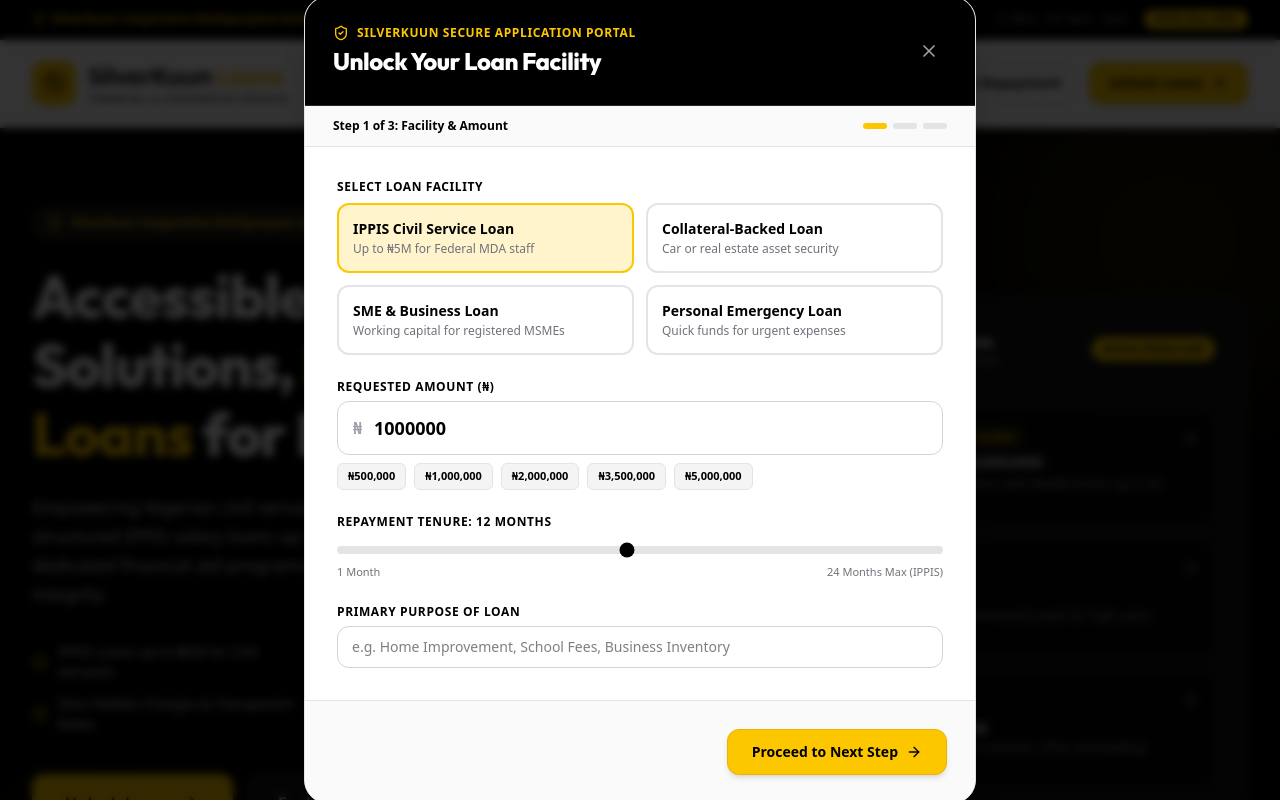
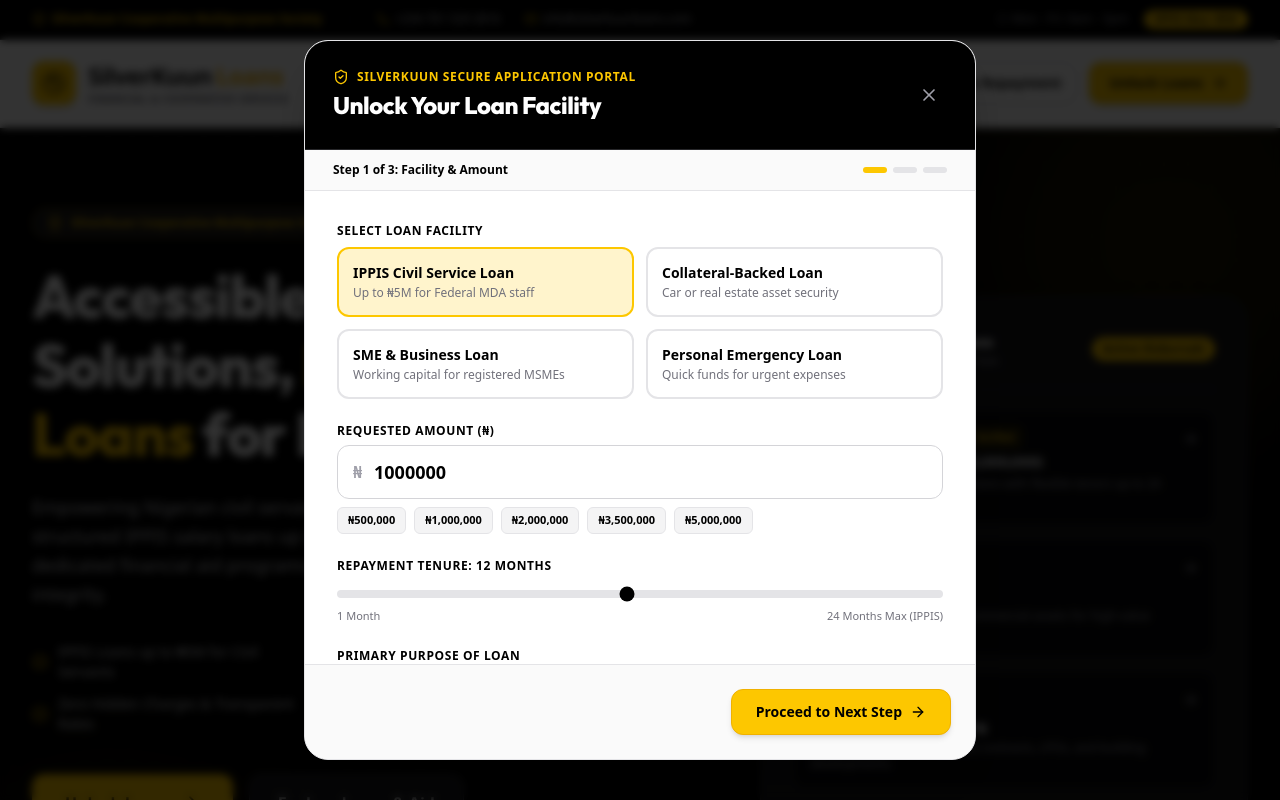
Before and after one commit to Vermachendless/kuunloans1, a React (Vite) app: page / in a window 1280 px wide. Both pictures are taken after a click on the element 1004 px from the left and 467 px from the top of the page. Shown: the top 800 px of the page. Built offline with nearby package versions, Linux system fonts and the light colour scheme.

Commit message:
pop up modal modification

```diff
--- a/src/components/LoanApplicationModal.tsx
+++ b/src/components/LoanApplicationModal.tsx
@@ -49,6 +49,17 @@
 
   const [applicationRef, setApplicationRef] = useState<string>('');
 
+  // Lock background body scroll when modal is open
+  React.useEffect(() => {
+    if (isOpen) {
+      const originalOverflow = document.body.style.overflow;
+      document.body.style.overflow = 'hidden';
+      return () => {
+        document.body.style.overflow = originalOverflow;
+      };
+    }
+  }, [isOpen]);
+
   if (!isOpen) return null;
 
   const handleNext = () => {
@@ -87,15 +98,15 @@
   };
 
   return (
-    <div className="fixed inset-0 z-50 overflow-y-auto bg-black/80 backdrop-blur-xs flex items-center justify-center p-4 sm:p-6">
+    <div className="fixed inset-0 z-50 bg-black/80 backdrop-blur-xs flex items-center justify-center p-3 sm:p-4 md:p-6 overflow-hidden">
       <motion.div
         initial={{ opacity: 0, scale: 0.95, y: 20 }}
         animate={{ opacity: 1, scale: 1, y: 0 }}
         exit={{ opacity: 0, scale: 0.95, y: 20 }}
-        className="bg-white w-full max-w-2xl rounded-3xl shadow-2xl border border-zinc-200 overflow-hidden relative"
+        className="bg-white w-full max-w-2xl max-h-[calc(100dvh-24px)] sm:max-h-[calc(100dvh-40px)] md:max-h-[min(90vh,820px)] rounded-3xl shadow-2xl border border-zinc-200 flex flex-col overflow-hidden relative"
       >
-        {/* Modal Header */}
-        <div className="bg-black text-white p-6 sm:p-7 flex items-center justify-between border-b border-zinc-800">
+        {/* Modal Header (Non-scrolling / Sticky at top) */}
+        <div className="shrink-0 bg-black text-white p-5 sm:p-6 md:p-7 flex items-center justify-between border-b border-zinc-800">
           <div>
             <div className="flex items-center gap-2 text-yellow-400 text-xs font-black uppercase tracking-wider mb-1">
               <ShieldCheck className="w-4 h-4 text-yellow-400" />
@@ -115,9 +126,9 @@
           </button>
         </div>
 
-        {/* Step Indicator (Steps 1 to 3) */}
+        {/* Step Indicator (Steps 1 to 3, Non-scrolling) */}
         {step < 4 && (
-          <div className="bg-zinc-50 px-6 sm:px-7 py-3 border-b border-zinc-200 flex items-center justify-between text-xs text-zinc-500">
+          <div className="shrink-0 bg-zinc-50 px-5 sm:px-7 py-3 border-b border-zinc-200 flex items-center justify-between text-xs text-zinc-500">
             <span className="font-bold text-black">
               Step {step} of 3:{' '}
               {step === 1 && 'Facility & Amount'}
@@ -137,8 +148,8 @@
           </div>
         )}
 
-        {/* Modal Body */}
-        <div className="p-6 sm:p-8">
+        {/* Modal Body (Scrollable Form Content Area) */}
+        <div className="flex-1 min-h-0 overflow-y-auto p-5 sm:p-7 md:p-8 overscroll-contain">
 
           {/* STEP 1: Facility Selection & Amount */}
           {step === 1 && (
@@ -463,9 +474,9 @@
 
         </div>
 
-        {/* Modal Footer Controls (Steps 1 to 3) */}
+        {/* Modal Footer Controls (Steps 1 to 3, Non-scrolling pinned at bottom) */}
         {step < 4 && (
-          <div className="bg-zinc-50 p-6 sm:p-7 border-t border-zinc-200 flex items-center justify-between">
+          <div className="shrink-0 bg-zinc-50 p-4 sm:p-5 md:p-6 border-t border-zinc-200 flex items-center justify-between">
             {step > 1 ? (
               <button
                 type="button"
```
